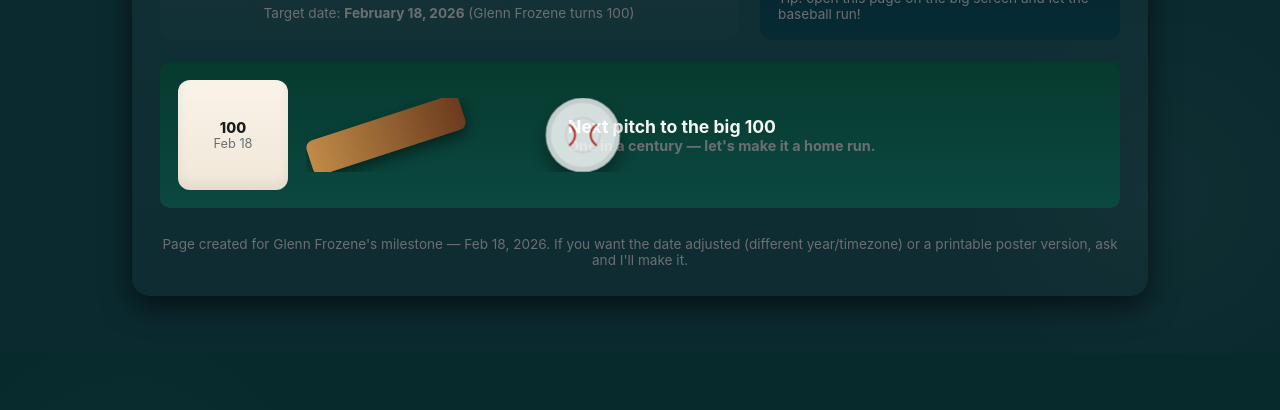
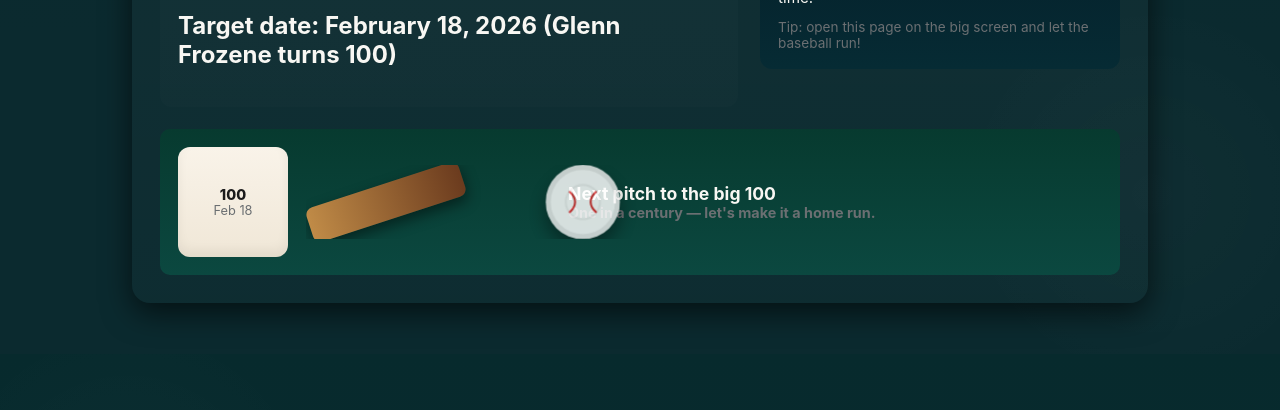
Before and after one commit to sophiaamarietta-arch/birthday, a plain HTML site: page index.html in a window 1280 px wide. Shown: the part 446-856 px from the top of the page. Drawn offline with Linux system fonts and the light colour scheme.

Commit message:
Update index.html

```diff
--- a/index.html
+++ b/index.html
@@ -197,7 +197,7 @@
       <div class="label" id="countLabel">Days until the big 1-0-0</div>
       <div class="days" id="daysLeft" aria-live="polite">--</div>
       <div class="detail" id="timeBreakdown" aria-live="polite">-- days • -- hours • -- minutes • -- seconds</div>
-      <div class="smallmuted">Target date: <strong>February 18, 2026</strong> (Glenn Frozene turns 100)</div>
+      <h2>Target date: <strong>February 18, 2026</strong> (Glenn Frozene turns 100)</h2>
     </section>
 
     <!-- right: scoreboard + actions -->
@@ -252,10 +252,6 @@
         </div>
       </div>
     </div>
-
-    <footer>
-      Page created for Glenn Frozene's milestone — Feb 18, 2026. If you want the date adjusted (different year/timezone) or a printable poster version, ask and I'll make it.
-    </footer>
   </div>
 
 <script>
```
